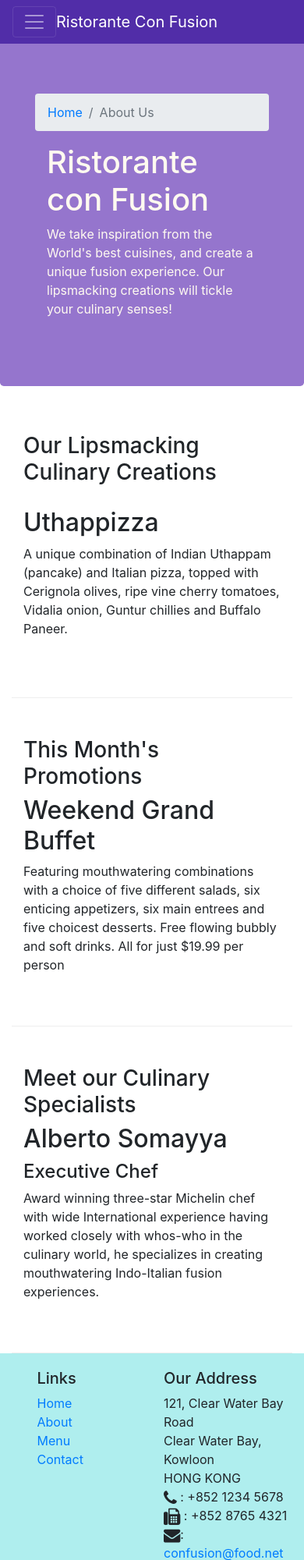
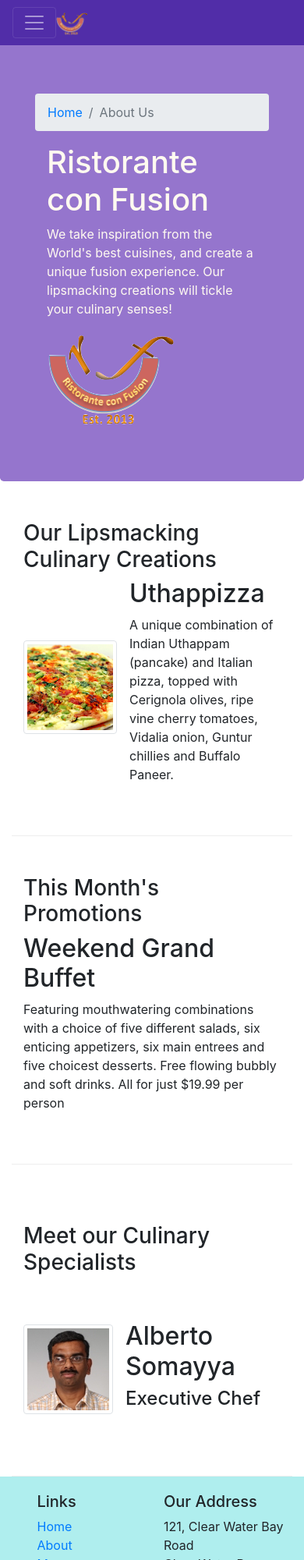
Before and after one commit to ashishpapanai/coursera-WebDev, a website: page index.html in a window 390 px wide. Shown: the top 2000 px of the page at 78% size. Drawn offline with nearby package versions, Linux system fonts and the light colour scheme.

Commit message:
Added Images

```diff
--- a/index.html
+++ b/index.html
@@ -24,7 +24,9 @@
 
                 </span>
             </button>
-            <a class="navbar-brand mr-auto " href="# ">Ristorante Con Fusion</a>
+            <a class="navbar-brand mr-auto " href="./index.html "><img src="img/logo.png" height="30" width="41">
+                </img>
+            </a>
             <div class="collapse navbar-collapse " id="Navbar ">
                 <ul class=" navbar-nav mr-auto ">
                     <li class="nav-item active ">
@@ -51,7 +53,9 @@
                     <h1>Ristorante con Fusion</h1>
                     <p>We take inspiration from the World's best cuisines, and create a unique fusion experience. Our lipsmacking creations will tickle your culinary senses!</p>
                 </div>
-                <div class="col col-sm ">
+                <div class="col col-sm align-self-center">
+                    <img src="img/logo.png" class="img-fluid">
+                    </img>
                 </div>
             </div>
         </div>
@@ -63,9 +67,15 @@
                 <h3>Our Lipsmacking Culinary Creations</h3>
             </div>
             <div class="col-sm col-md flex-first ">
-                <h2>Uthappizza</h2>
-                <p class="hidden-xs-down ">A unique combination of Indian Uthappam (pancake) and Italian pizza, topped with Cerignola olives, ripe vine cherry tomatoes, Vidalia onion, Guntur chillies and Buffalo Paneer.
-                </p>
+                <div class="media">
+                    <img class="d-flex mr-3 img-thumbnail align-self-center" src="img/uthappizza.png" alt="utthapizza">
+                    <div class="media-body">
+                        <h2 class="mt-0">Uthappizza</h2>
+                        <p class="hidden-xs-down ">A unique combination of Indian Uthappam (pancake) and Italian pizza, topped with Cerignola olives, ripe vine cherry tomatoes, Vidalia onion, Guntur chillies and Buffalo Paneer.
+                        </p>
+                    </div>
+                </div>
+
             </div>
         </div>
 
@@ -85,9 +95,15 @@
                 <h3>Meet our Culinary Specialists</h3>
             </div>
             <div class="col-sm col-md flex-first ">
-                <h2>Alberto Somayya</h2>
-                <h4>Executive Chef</h4>
-                <p class="hidden-xs-down ">Award winning three-star Michelin chef with wide International experience having worked closely with whos-who in the culinary world, he specializes in creating mouthwatering Indo-Italian fusion experiences. </p>
+                <div class="media">
+                    <img class="d-flex mr-3 img-thumbnail align-self-center" src="img/alberto.png" alt="Alberto Somayya">
+                    <div class="media-body">
+                        <h2 class="mt-0">Alberto Somayya</h2>
+                        <h4>Executive Chef</h4>
+                        <p class="d-none d-sm-block">Award winning three-star Michelin chef with wide International experience having worked closely with whos-who in the culinary world, he specializes in creating mouthwatering Indo-Italian fusion experiences.
+                        </p>
+                    </div>
+                </div>
             </div>
         </div>
     </div>
```
Also changed, not shown: aboutus.html (+7 -2 lines), contactus.html (+7 -3 lines), img/alberto.png (added), img/buffet.png (added), img/logo.png (added), img/uthappizza.png (added), 1 other file.
